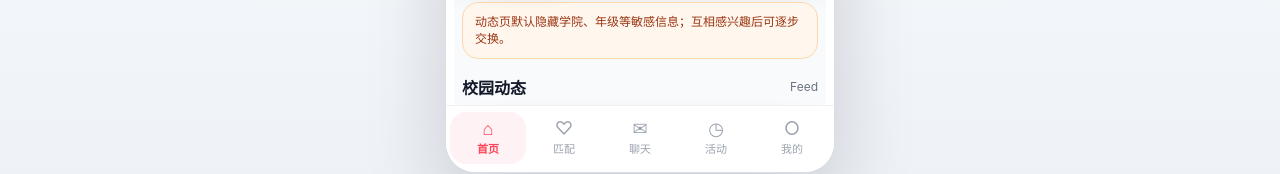
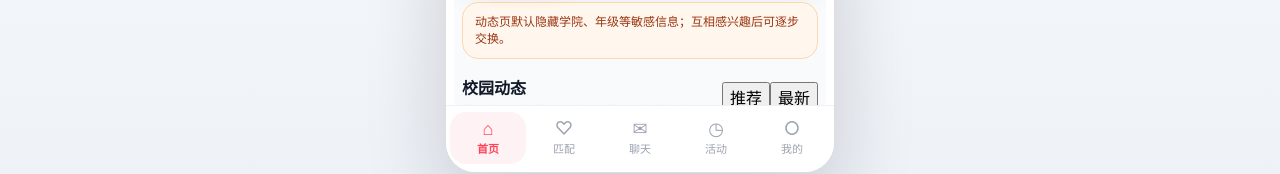
Before and after one commit to js9cpp57y4-jpg/friend-app, a React (Vite) app: page /home in a window 1280 px wide. Shown: the part 645-819 px from the top of the page. Built offline with nearby package versions, Linux system fonts and the light colour scheme.

Commit message:
feat: add engagement-based campus feed ranking

```diff
--- a/src/pages/HomePage.tsx
+++ b/src/pages/HomePage.tsx
@@ -1,8 +1,44 @@
+import { useMemo, useState } from 'react';
 import { useNavigate } from 'react-router-dom';
 import { brand, feed, recommendedUsers, stories } from '../mock/data';
 
+type FeedAction = 'like' | 'comment' | 'save';
+
+type FeedStats = Record<string, { likes: number; comments: number; saves: number; clicks: number; liked: boolean; saved: boolean }>;
+
+const scoreOf = (item: { likes: number; comments: number; saves: number; clicks: number }) =>
+  item.clicks * 0.2 + item.likes * 1 + item.comments * 2.4 + item.saves * 3;
+
 export function HomePage() {
   const nav = useNavigate();
+  const [sortMode, setSortMode] = useState<'recommend' | 'latest'>('recommend');
+  const [stats, setStats] = useState<FeedStats>(() => Object.fromEntries(feed.map((post) => [post.id, { likes: post.likes, comments: post.comments, saves: post.saves, clicks: 0, liked: false, saved: false }])));
+
+  const rankedFeed = useMemo(() => {
+    return [...feed].sort((a, b) => {
+      if (sortMode === 'latest') return 0;
+      const scoreB = scoreOf(stats[b.id] ?? { likes: b.likes, comments: b.comments, saves: b.saves, clicks: 0 });
+      const scoreA = scoreOf(stats[a.id] ?? { likes: a.likes, comments: a.comments, saves: a.saves, clicks: 0 });
+      return scoreB - scoreA;
+    });
+  }, [sortMode, stats]);
+
+  const updateAction = (id: string, action: FeedAction) => {
+    setStats((prev) => {
+      const current = prev[id];
+      if (!current) return prev;
+      if (action === 'like') {
+        const liked = !current.liked;
+        return { ...prev, [id]: { ...current, liked, likes: current.likes + (liked ? 1 : -1), clicks: current.clicks + 1 } };
+      }
+      if (action === 'save') {
+        const saved = !current.saved;
+        return { ...prev, [id]: { ...current, saved, saves: current.saves + (saved ? 1 : -1), clicks: current.clicks + 1 } };
+      }
+      return { ...prev, [id]: { ...current, comments: current.comments + 1, clicks: current.clicks + 1 } };
+    });
+  };
+
   return (
     <section>
       <header className="feed-header">
@@ -31,16 +67,30 @@ export function HomePage() {
       </article>
 
       <div className="privacy-note">动态页默认隐藏学院、年级等敏感信息；互相感兴趣后可逐步交换。</div>
-      <div className="section-title"><h3>校园动态</h3><span>Feed</span></div>
-      {feed.map((post) => (
-        <article className="feed-card" key={post.id}>
-          <div className="feed-user"><div className="avatar">{post.initials}</div><div><b>{post.nickname}</b><p>{post.meta}</p></div></div>
-          <div className="feed-visual"><div className="cover-title">{post.coverTitle}</div><div className="cover-subtitle">{post.coverSubtitle}</div></div>
-          <p className="feed-caption">{post.text}</p>
-          <div className="tags">{post.tags.map((t) => <span key={t}>{t}</span>)}</div>
-          <div className="feed-actions"><button>♡ {post.likes}</button><button>💬 {post.comments}</button><button>⌑ {post.saves}</button></div>
-        </article>
-      ))}
+      <div className="section-title feed-title-row">
+        <div><h3>校园动态</h3><span>基于点击、点赞、评论、收藏进行推荐排序</span></div>
+        <div className="feed-filter">
+          <button className={sortMode === 'recommend' ? 'active' : ''} onClick={() => setSortMode('recommend')}>推荐</button>
+          <button className={sortMode === 'latest' ? 'active' : ''} onClick={() => setSortMode('latest')}>最新</button>
+        </div>
+      </div>
+      {rankedFeed.map((post, index) => {
+        const item = stats[post.id];
+        const score = Math.round(scoreOf(item));
+        return (
+          <article className="feed-card" key={post.id} onClick={() => setStats((prev) => ({ ...prev, [post.id]: { ...prev[post.id], clicks: prev[post.id].clicks + 1 } }))}>
+            <div className="feed-user"><div className="avatar">{post.initials}</div><div><b>{post.nickname}</b><p>{post.meta}</p></div><span className="rank-badge">#{index + 1} · {score}</span></div>
+            <div className="feed-visual"><div className="cover-title">{post.coverTitle}</div><div className="cover-subtitle">{post.coverSubtitle}</div></div>
+            <p className="feed-caption">{post.text}</p>
+            <div className="tags">{post.tags.map((t) => <span key={t}>{t}</span>)}</div>
+            <div className="feed-actions">
+              <button className={item.liked ? 'active' : ''} onClick={(e) => { e.stopPropagation(); updateAction(post.id, 'like'); }}>♡ {item.likes}</button>
+              <button onClick={(e) => { e.stopPropagation(); updateAction(post.id, 'comment'); }}>💬 {item.comments}</button>
+              <button className={item.saved ? 'active' : ''} onClick={(e) => { e.stopPropagation(); updateAction(post.id, 'save'); }}>⌑ {item.saves}</button>
+            </div>
+          </article>
+        );
+      })}
     </section>
   );
 }
```
